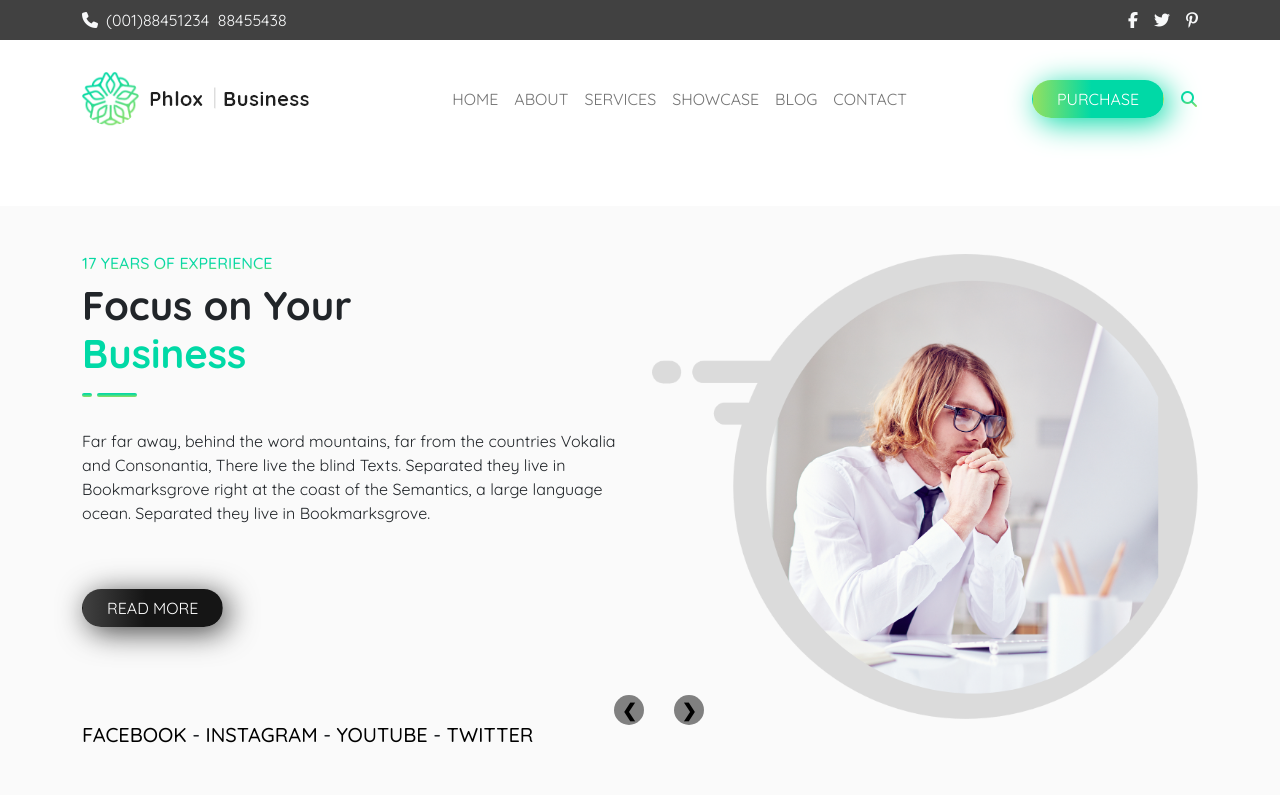
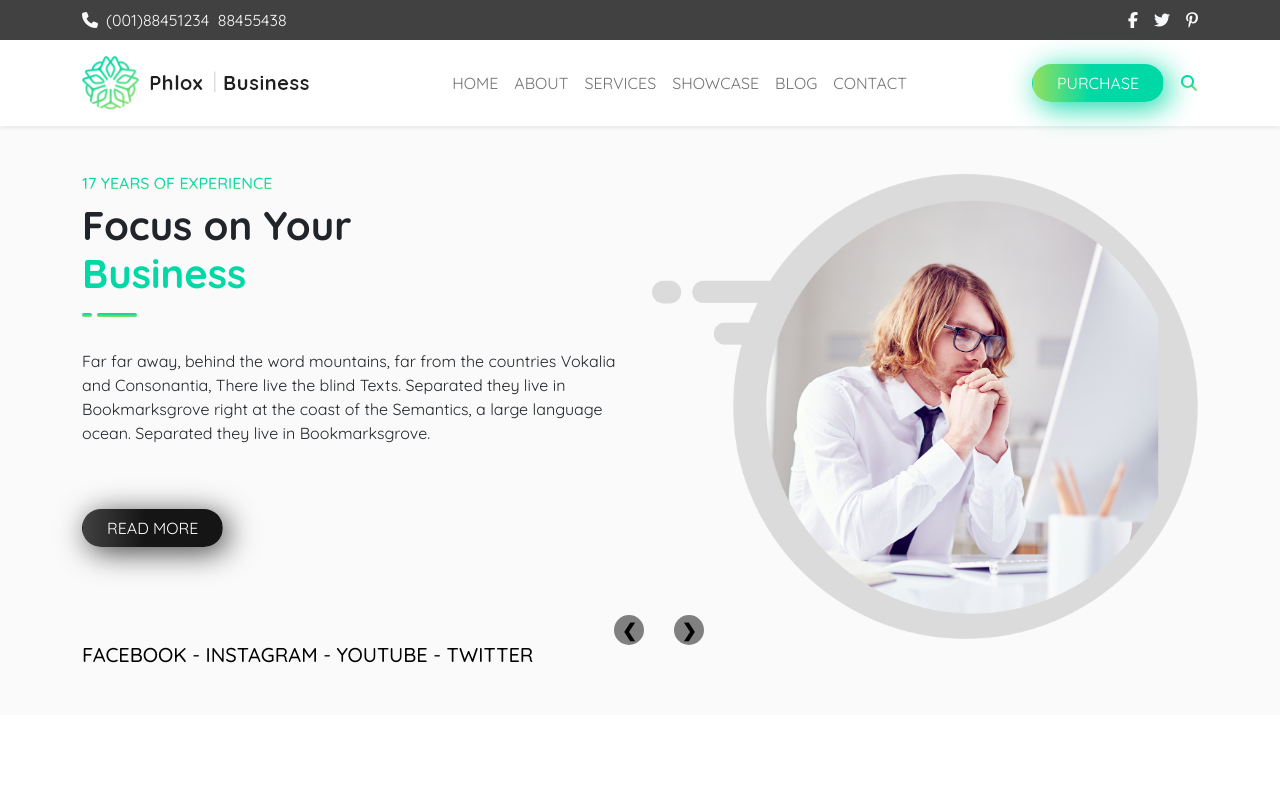
Before and after one commit to marius-leica/proj-html-vuejs, a Vue app: page / in a window 1280 px wide. Shown: the top 800 px of the page. Built offline with nearby package versions, Linux system fonts and the light colour scheme.

Commit message:
sticky nav added

```diff
--- a/src/components/TheHeader.vue
+++ b/src/components/TheHeader.vue
@@ -1,6 +1,6 @@
 <template>
-    <div>
-        <div class="fix-nav sticky-top">
+    <div class=" sticky-top bg-white">
+        <div class="fix-nav">
             <div class="container d-flex justify-content-between">
                 <div class="text-light"><i class="fa-solid fa-phone me-2"></i><span><a
                             class="text-light text-decoration-none"
--- a/src/components/TheMain.vue
+++ b/src/components/TheMain.vue
@@ -1,6 +1,6 @@
 <template>
     <div>
-        <section class="bg-light-gray mt-5 pt-5 pb-3 mb-3 overflow-hidden position-relative">
+        <section class="bg-light-gray pt-5 pb-3 mb-3 overflow-hidden position-relative">
             <div class="container">
                 <div class="row row-cols-2">
                     <div class="col">
@@ -192,7 +192,7 @@
                 <div class="btn my-btn btn-green-gradient mt-5">READ MORE</div>
             </div>
         </section>
-        <section class="bg-light-gray mt-5 pt-5 pb-5 mb-5 position-relative">
+        <section class="bg-light-gray mt-5 pt-5 pb-5  position-relative">
             <div class="container d-flex py-5 flex-column">
                 <div class="position-relative w-100 h-100 pb-5 mb-5">
                     <div class="numbered-projects rounded my-5 shadow"
@@ -366,7 +366,7 @@
                 </div>
             </div>
         </section>
-        <section class="mt-5 pt-5 pb-3 mb-3 ">
+        <section class="pb-3 mb-3 ">
             <div class="testimonial-section" :style="{ 'background-image': 'url(' + officeReunion + ')' }">
                 <div class="w-100 h-100 bg-alpha-black">
                     <div class=" container pt-5">
--- a/src/components/TheNav.vue
+++ b/src/components/TheNav.vue
@@ -1,9 +1,9 @@
 <template>
-    <div class="">
+    <div class="shadow-sm">
         <nav class="navbar navbar-expand-lg">
             <div class="container d-flex justify-content-between">
                 <div>
-                    <a class="navbar-brand d-block py-4" href="#">
+                    <a class="navbar-brand d-block py-2" href="#">
                         <img src="/img/cropped-Group-39-2x.png" alt="Business logo">
                     </a>
                 </div>
```
